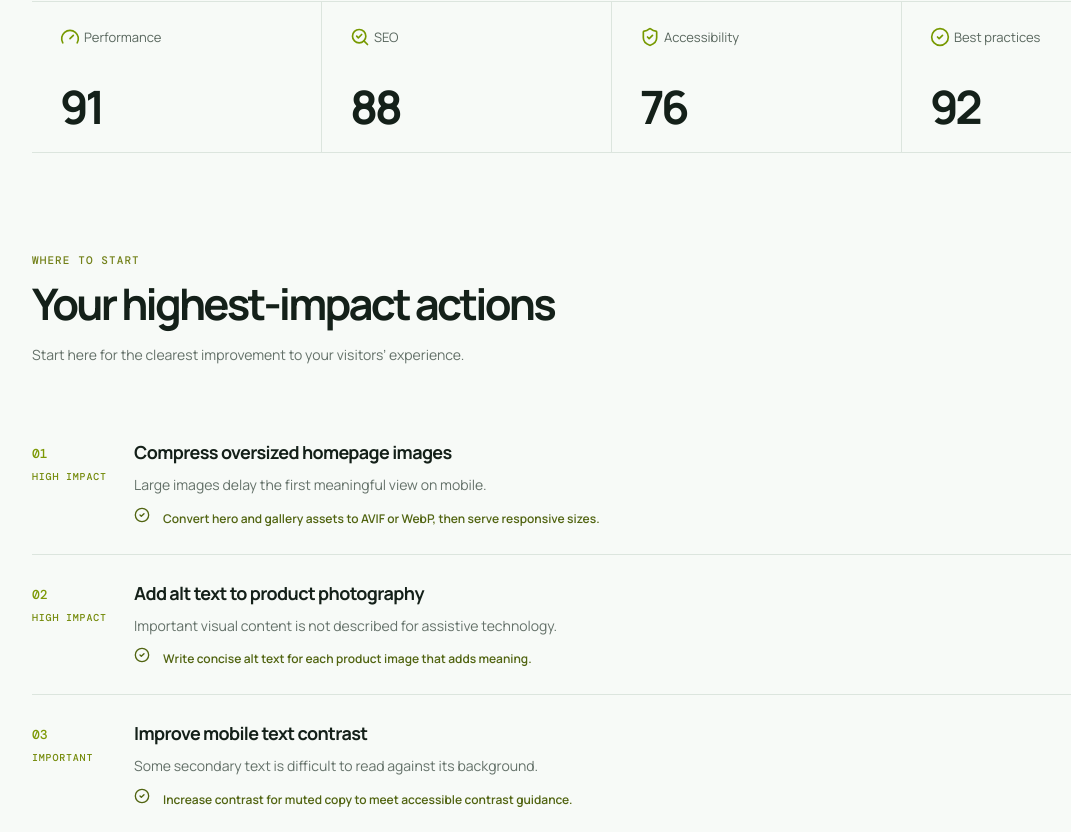
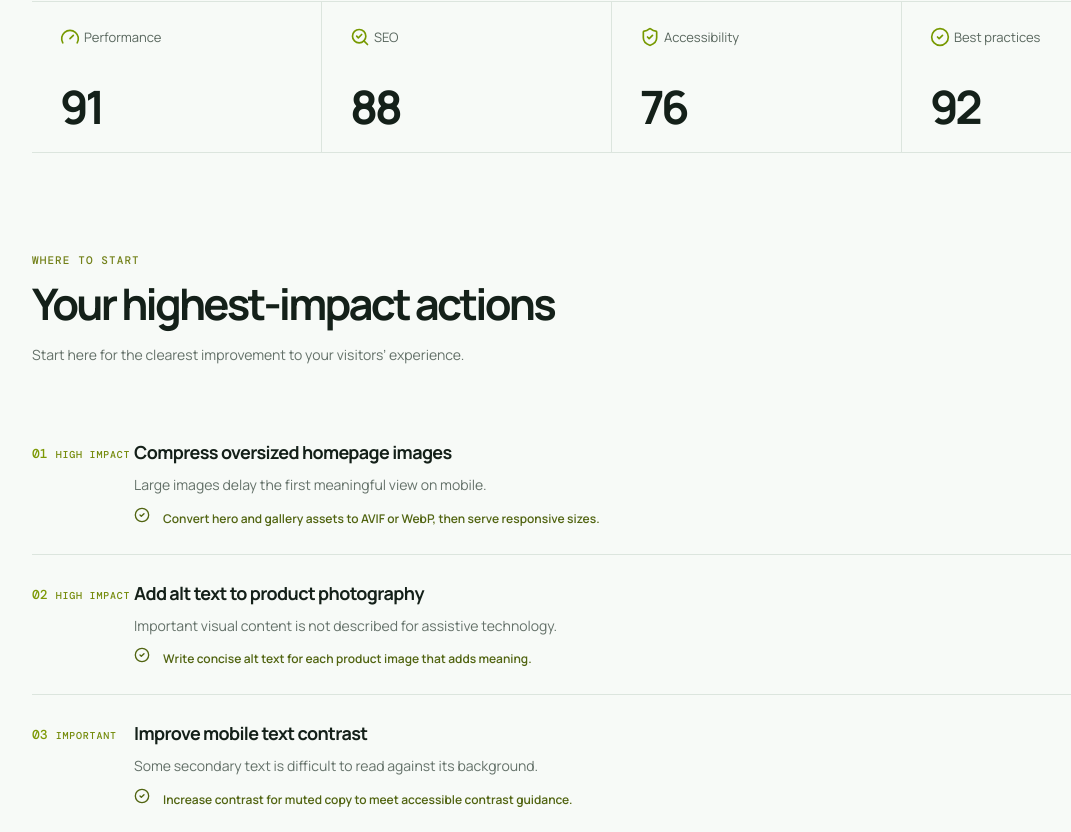
Before and after one commit to script-amv/launchlens, a Next.js app: page /example in a window 1280 px wide. Shown: the part 608-1440 px from the top of the page, without its empty margins (28-1099 px from the left). Built offline with nearby package versions, Linux system fonts and the light colour scheme.

Commit message:
fix: align audit priority impact labels

```diff
--- a/src/app/report.css
+++ b/src/app/report.css
@@ -4,7 +4,7 @@
 .score-value{display:flex;align-items:baseline;gap:12px;white-space:nowrap}.example-health-score strong{line-height:.78}.example-health-score span{margin:0;font:500 16px 'DM Mono',monospace;color:#657369}
 .example-overview{display:block;padding:0}.overview-kicker{margin:0;padding:24px 0;border-bottom:1px solid var(--line)}.example-overview-body{display:grid;grid-template-columns:300px minmax(0,1fr);gap:72px;padding:48px 0 52px;align-items:start}.example-health-copy{align-self:start}
 .overview-kicker{border-bottom:0}.example-evidence-grid{border-bottom:0}
-.example-priorities li:first-child{border-top:0}.priority-index{display:flex;flex-direction:column;gap:8px;padding-top:5px}.priority-index .priority-number{padding:0}.priority-index .impact-label{display:block;line-height:1.35;margin:0}
+.example-priorities{border-bottom:0}.example-priorities li:first-child{border-top:0}.priority-index{display:flex;align-items:baseline;gap:8px;padding-top:5px;white-space:nowrap}.priority-index .priority-number{padding:0}.priority-index .impact-label{display:block;line-height:1.35;margin:0}
 .example-metric-rail div{min-height:150px;padding:25px 28px;grid-template-columns:24px 1fr;grid-template-rows:auto 1fr}.example-metric-rail svg{align-self:center}.example-metric-rail span{align-self:center}.example-metric-rail strong{align-self:end}
 .example-health-copy h2{white-space:pre-line}
 .report-view-actions{display:flex;justify-content:flex-end;padding-top:24px;margin-bottom:-15px}
```
